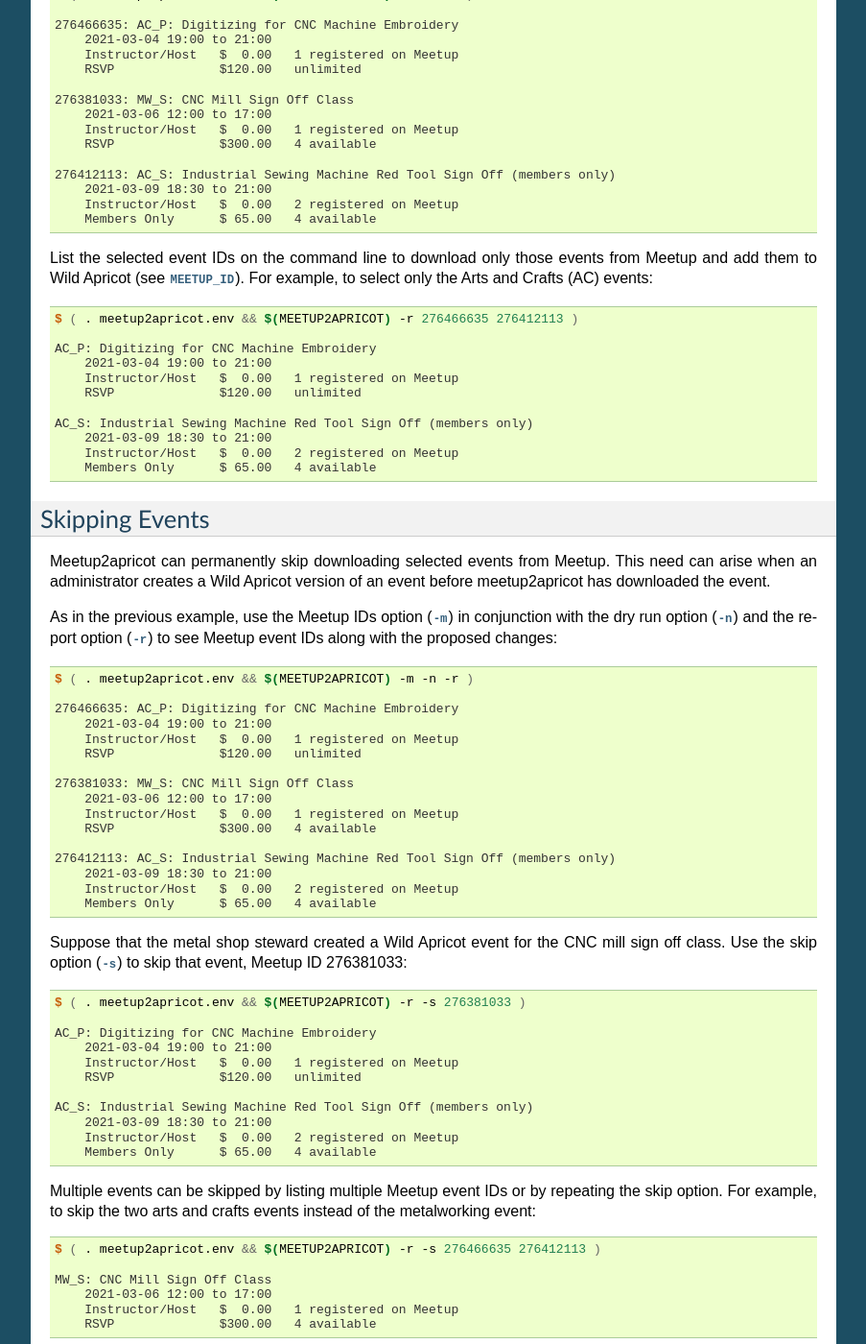
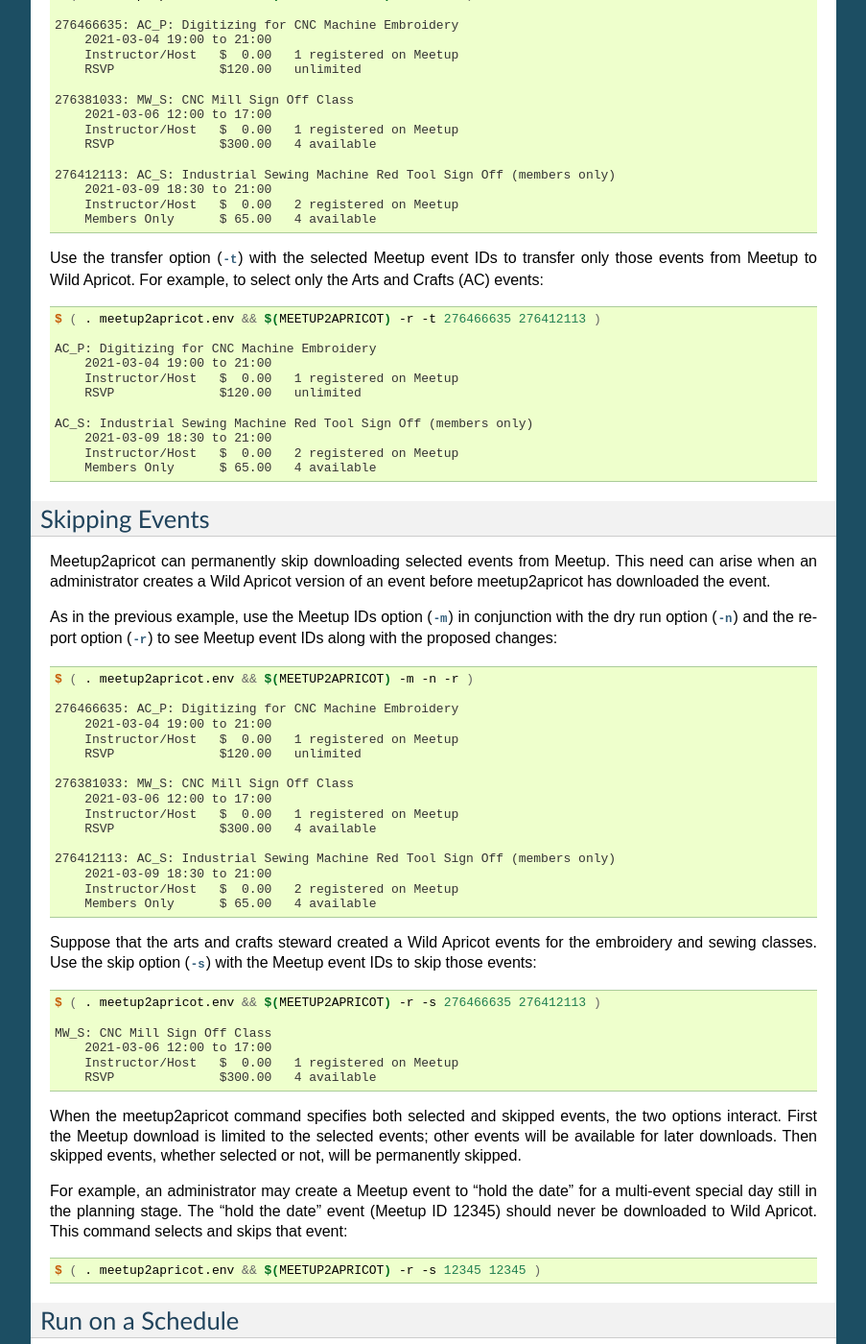
Before and after one commit to nova-labs/meetup2apricot, a Sphinx documentation site: the page built from docs/user-manual/operation.rst, in a window 1280 px wide and 1400 px high, scrolled down 1502 px. Shown: the whole window at 96% size, without its empty margins (198-1101 px from the left). Built offline with Sphinx 7.4.7, drawn with Linux system fonts in a browser that asks for light colours; some of the changed text lies outside the part shown.

Commit message:
Add --transfer command line option to transfer selected Meetup events.

```diff
--- a/HISTORY.rst
+++ b/HISTORY.rst
@@ -15,6 +15,7 @@
 Next Release
 ------------------
 
+* Add --transfer command line option to transfer selected Meetup events.
 * Allow multiple Meetup event IDs with a --skip command line option.
 
 1.6.0 (2021-03-24)
--- a/docs/user-manual/operation.rst
+++ b/docs/user-manual/operation.rst
@@ -82,7 +82,7 @@
 Selecting Events
 ----------------
 
-Meetup2apricot can download selected events from Meetup and add them to Wild
+Meetup2apricot can transfer selected events from Meetup and add them to Wild
 Apricot.
 This need can arise occasionally when some other upcoming Meetup events need
 correction or when a future event must open to registration early.
@@ -109,12 +109,11 @@
         Instructor/Host   $  0.00   2 registered on Meetup
         Members Only      $ 65.00   4 available
 
-List the selected event IDs on the command line to download only those events
-from Meetup and add them to Wild Apricot
-(see :option:`MEETUP_ID <meetup2apricot MEETUP_ID>`).
+Use the transfer option (:option:`-t <meetup2apricot -t>`) with the selected
+Meetup event IDs to transfer only those events from Meetup to Wild Apricot.
 For example, to select only the Arts and Crafts (AC) events::
 
-    $ ( . meetup2apricot.env && $(MEETUP2APRICOT) -r 276466635 276412113 )
+    $ ( . meetup2apricot.env && $(MEETUP2APRICOT) -r -t 276466635 276412113 )
 
     AC_P: Digitizing for CNC Machine Embroidery
         2021-03-04 19:00 to 21:00
@@ -156,37 +155,12 @@
         Instructor/Host   $  0.00   2 registered on Meetup
         Members Only      $ 65.00   4 available
 
-Suppose that the metal shop steward created a Wild Apricot event for the CNC
-mill sign off class.
-Use the skip option
-(:option:`-s <meetup2apricot -s>`) to skip that event, Meetup ID 276381033::
-
-    $ ( . meetup2apricot.env && $(MEETUP2APRICOT) -r -s 276381033 )
-
-    AC_P: Digitizing for CNC Machine Embroidery
-        2021-03-04 19:00 to 21:00
-        Instructor/Host   $  0.00   1 registered on Meetup
-        RSVP              $120.00   unlimited
-
-    AC_S: Industrial Sewing Machine Red Tool Sign Off (members only)
-        2021-03-09 18:30 to 21:00
-        Instructor/Host   $  0.00   2 registered on Meetup
-        Members Only      $ 65.00   4 available
-
-Multiple events can be skipped by listing multiple Meetup event IDs or by
-repeating the skip option.
-For example, to skip the two arts and crafts events instead of the metalworking event::
+Suppose that the arts and crafts steward created a Wild Apricot events for the
+embroidery and sewing classes.
+Use the skip option (:option:`-s <meetup2apricot -s>`) with the Meetup event
+IDs to skip those events::
 
     $ ( . meetup2apricot.env && $(MEETUP2APRICOT) -r -s 276466635 276412113 )
-
-    MW_S: CNC Mill Sign Off Class
-        2021-03-06 12:00 to 17:00
-        Instructor/Host   $  0.00   1 registered on Meetup
-        RSVP              $300.00   4 available
-
-or::
-
-    $ ( . meetup2apricot.env && $(MEETUP2APRICOT) -r -s 276466635 -s 276412113 )
 
     MW_S: CNC Mill Sign Off Class
         2021-03-06 12:00 to 17:00
```
Also changed, not shown: docs/man/meetup2apricot.rst (+7 -7 lines), 4 other files.
